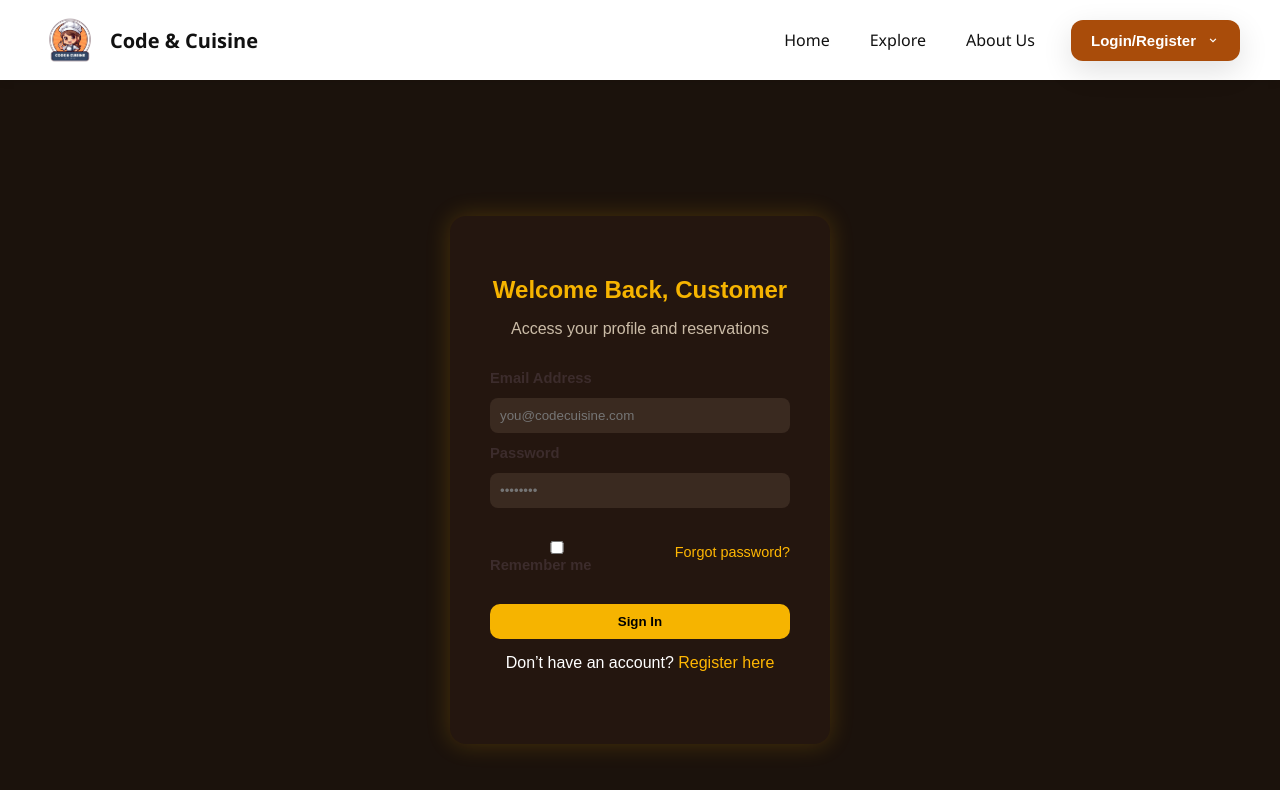
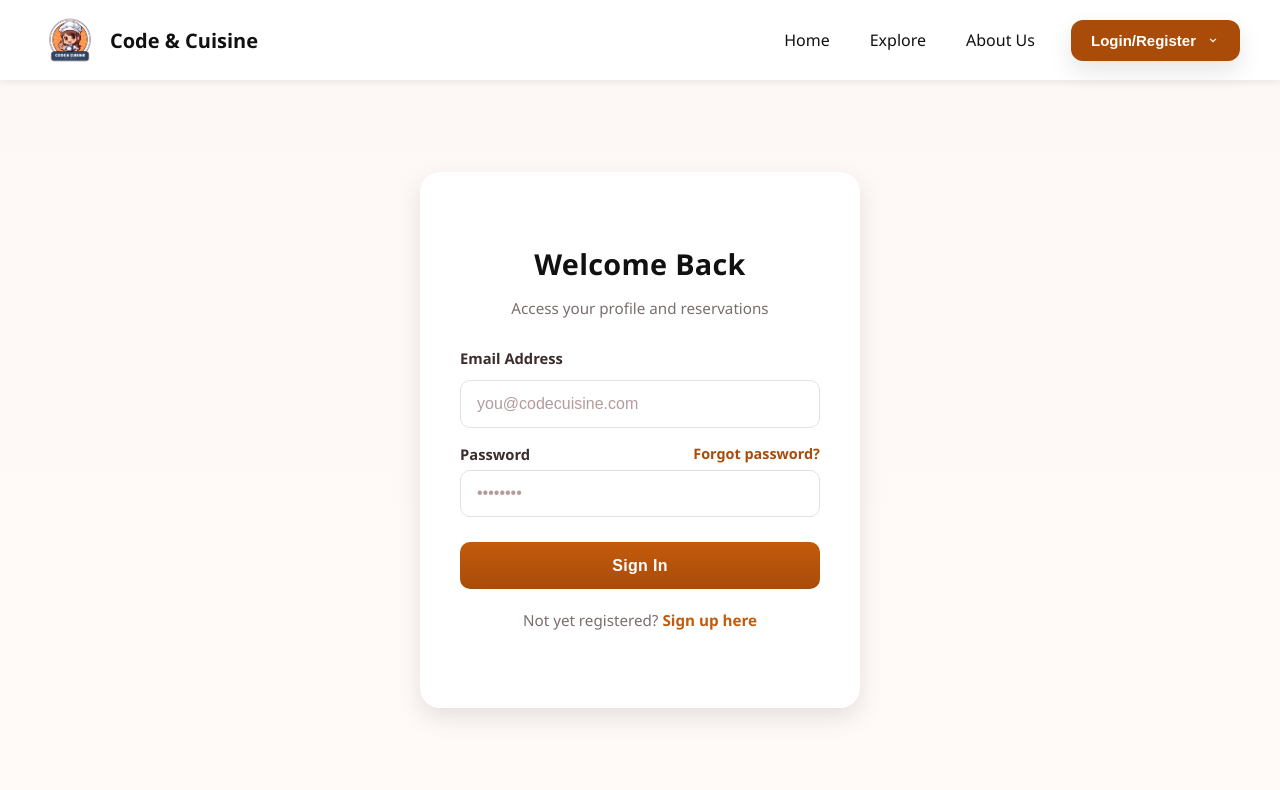
Before and after one commit to SujalGajera/Code-Cuisines, a React (Create React App) app: page / in a window 1280 px wide. Both pictures are taken after a click on the button "Get Started". Shown: the top 790 px of the page. Built offline with nearby package versions, Linux system fonts and the light colour scheme.

Commit message:
Sujal: fixed some files on main branch

```diff
--- a/src/App.js
+++ b/src/App.js
@@ -35,12 +35,13 @@ function App() {
         <Route path="/explore" element={<Explore />} />
         <Route path="/about" element={<About />} />
 
-        {/* Customer auth & app */}
+        {/* Customer auth & dashboard */}
         <Route path="/login/customer" element={<CustomerLogin />} />
         <Route path="/customer/login" element={<Navigate to="/login/customer" replace />} />
         <Route path="/customer/register" element={<CustomerRegister />} />
         <Route path="/customer/dashboard" element={<CustomerDashboard />} />
-        <Route path="/customer/forgot" element={<CustomerForgot />} />
+        {/* ✅ Updated path for Forgot Password */}
+        <Route path="/customer/forgot-password" element={<CustomerForgot />} />
 
         {/* Staff / Receptionist auth & app */}
         <Route path="/signup" element={<SignUp />} />
--- a/src/Yubi/CustomerLogin.css
+++ b/src/Yubi/CustomerLogin.css
@@ -1,148 +1,247 @@
+/* ===== CUSTOMER LOGIN & REGISTER ===== */
+:root {
+  --brand: #a94c0a;
+  --brand-200: #c35a0c;
+  --ink: #111;
+  --muted: #666;
+  --paper: #ffffff;
+  --bg-soft: linear-gradient(180deg, #fdf8f6 0%, #fffaf8 100%);
+  --shadow: 0 10px 25px rgba(0, 0, 0, 0.1);
+  --radius: 20px;
+}
+
+body {
+  font-family: "Segoe UI", Tahoma, Geneva, Verdana, sans-serif;
+  background: var(--bg-soft);
+  color: var(--ink);
+  margin: 0;
+  padding: 0;
+  box-sizing: border-box;
+}
+
+/* ===== Container ===== */
 .login-container {
-  height: 100vh;
   display: flex;
   justify-content: center;
   align-items: center;
-  background-color: #1b120c;
-  color: #fff6e9;
-  font-family: "Poppins", sans-serif;
+  min-height: calc(100vh - 80px);
+  background: var(--bg-soft);
+  padding: 20px;
 }
 
+/* ===== Card (used for both login & register) ===== */
 .login-box {
-  background-color: #24160f;
-  padding: 2.5rem;
-  border-radius: 16px;
-  width: 380px;
-  box-shadow: 0 0 25px rgba(255, 180, 0, 0.2);
+  background: var(--paper);
+  padding: 3rem 2.5rem;
+  border-radius: var(--radius);
+  box-shadow: var(--shadow);
+  width: 100%;
+  max-width: 440px;
+  transition: all 0.3s ease;
+  text-align: left;
+  animation: fadeIn 0.4s ease;
 }
 
-h2 {
-  color: #f6b400;
-  text-align: center;
-  margin-bottom: 0.5rem;
+.login-box:hover {
+  transform: translateY(-3px);
+  box-shadow: 0 15px 45px rgba(0, 0, 0, 0.12);
 }
 
-p {
+/* ===== Titles ===== */
+.login-box h2 {
   text-align: center;
-  color: #cbbca7;
-  margin-bottom: 2rem;
+  color: var(--brand);
+  font-weight: 700;
+  font-size: 1.8rem;
+  margin-bottom: 0.3rem;
+  letter-spacing: 0.3px;
 }
 
+.login-box p {
+  text-align: center;
+  color: #7a6e6e;
+  margin-bottom: 1.8rem;
+  font-size: 0.95rem;
+  line-height: 1.4;
+}
+
+/* ===== Input Fields ===== */
 label {
   display: block;
-  margin-top: 0.8rem;
-  color: #fff6e9;
+  font-weight: 600;
   font-size: 0.95rem;
+  color: var(--ink);
+  margin-top: 1rem;
 }
 
 input {
   width: 100%;
-  padding: 10px;
-  margin-top: 0.3rem;
-  border: none;
-  border-radius: 8px;
-  background-color: #3a2a20;
-  color: #fff;
+  padding: 0.85rem 1rem;
+  margin-top: 6px;
+  border: 1px solid #e5dfdd;
+  border-radius: 10px;
+  background-color: #fff;
+  font-size: 1rem;
+  color: #3b2d2d;
+  transition: all 0.3s ease;
+}
+
+input::placeholder {
+  color: #b39c9c;
 }
 
 input:focus {
-  outline: 2px solid #f6b400;
+  border-color: var(--brand-200);
+  box-shadow: 0 0 6px rgba(195, 90, 12, 0.25);
+  outline: none;
 }
 
+/* ===== Dual Name Fields (Register only) ===== */
+.name-fields,
+.row-inputs {
+  display: flex;
+  gap: 12px;
+  margin-bottom: 0.3rem;
+}
+
+.name-fields div,
+.row-inputs input {
+  flex: 1;
+}
+
+/* ===== Checkbox / Remember Me / Newsletter ===== */
 .login-options {
   display: flex;
   justify-content: space-between;
   align-items: center;
   margin-top: 1rem;
   font-size: 0.9rem;
+  color: var(--muted);
+}
+
+.login-options label {
+  display: flex;
+  align-items: center;
+  gap: 6px;
+  cursor: pointer;
+  font-weight: 500;
+}
+
+.login-options input[type="checkbox"] {
+  width: 16px;
+  height: 16px;
+  accent-color: var(--brand);
 }
 
 .login-options a {
-  color: #f6b400;
+  color: var(--brand-200);
+  font-weight: 600;
   text-decoration: none;
+  transition: color 0.3s ease;
 }
 
-.login-btn {
-  margin-top: 1.5rem;
-  width: 100%;
-  padding: 10px;
-  background-color: #f6b400;
-  border: none;
-  border-radius: 10px;
-  font-weight: 600;
-  color: #000;
-  cursor: pointer;
+.login-options a:hover {
+  color: var(--brand);
+  text-decoration: underline;
 }
 
-.login-btn:hover {
-  background-color: #ffca3a;
+/* ===== Buttons ===== */
+.login-btn,
+.submit-btn {
+  width: 100%;
+  background: linear-gradient(180deg, #c35a0c 0%, #a94c0a 100%);
+  color: #fff;
+  border: none;
+  padding: 0.9rem;
+  border-radius: 10px;
+  font-size: 1rem;
+  font-weight: 600;
+  cursor: pointer;
+  transition: all 0.3s ease;
+  margin-top: 1.6rem;
+  letter-spacing: 0.3px;
 }
 
-.name-fields {
-  display: flex;
-  gap: 10px;
-  width: 100%;
+.login-btn:hover,
+.submit-btn:hover {
+  background: linear-gradient(180deg, #d96a10 0%, #b7540b 100%);
+  transform: translateY(-2px);
+  box-shadow: 0 6px 14px rgba(195, 90, 12, 0.35);
 }
 
-.name-fields div {
-  flex: 1;
+/* ===== Bottom Links ===== */
+.link-prompt,
+.signin-link {
+  text-align: center;
+  margin-top: 1.3rem;
+  color: #7a6e6e;
+  font-size: 0.95rem;
 }
 
-/* Dashboard shared */
-.dashboard {
-  display: flex;
-  height: 100vh;
-  background-color: #1b120c;
-  color: #fff6e9;
+.link-prompt span,
+.signin-link a {
+  color: var(--brand-200);
+  font-weight: 600;
+  text-decoration: none;
+  cursor: pointer;
+  transition: color 0.3s ease;
 }
 
-.sidebar {
-  width: 240px;
-  background-color: #24160f;
-  padding: 2rem 1.5rem;
-  display: flex;
-  flex-direction: column;
-  justify-content: space-between;
+.link-prompt span:hover,
+.signin-link a:hover {
+  color: var(--brand);
+  text-decoration: underline;
 }
 
-.sidebar ul {
-  list-style: none;
-  padding: 0;
+/* ===== Newsletter Checkbox (Register only) ===== */
+.newsletter {
+  display: flex;
+  align-items: center;
+  gap: 8px;
+  font-size: 0.9rem;
+  color: #7a6e6e;
+  margin-top: 0.8rem;
 }
 
-.sidebar li {
-  margin-bottom: 1.5rem;
-  cursor: pointer;
+/* ===== Error / Success messages ===== */
+.error-text {
+  color: #b32626;
+  font-size: 0.9rem;
+  text-align: left;
+  margin-top: -5px;
+  margin-bottom: 10px;
+  font-weight: 500;
 }
 
-.sidebar li:hover {
-  color: #f6b400;
+.success-message {
+  margin-top: 20px;
+  color: #2d8a3f;
+  font-weight: 600;
+  font-size: 15px;
+  animation: fadeIn 0.3s ease-in-out;
 }
 
-.logout-btn {
-  background: none;
-  border: none;
-  color: #f6b400;
-  font-weight: 600;
-  cursor: pointer;
+/* ===== Animation ===== */
+@keyframes fadeIn {
+  from {
+    opacity: 0;
+    transform: translateY(-8px);
+  }
+  to {
+    opacity: 1;
+    transform: translateY(0);
+  }
 }
 
-.main {
-  flex: 1;
-  padding: 3rem;
+/* ===== Responsive ===== */
+@media (max-width: 768px) {
+  .login-box {
+    padding: 2.2rem 1.6rem;
+    max-width: 90%;
+  }
+
+  .name-fields,
+  .row-inputs {
+    flex-direction: column;
+  }
 }
-
-.profile-section {
-  display: flex;
-  align-items: center;
-  background-color: #2b1a13;
-  border-radius: 16px;
-  padding: 1.5rem;
-}
-
-.profile-section img {
-  width: 90px;
-  height: 90px;
-  border-radius: 50%;
-  margin-right: 1.5rem;
-}
--- a/src/Yubi/CustomerLogin.js
+++ b/src/Yubi/CustomerLogin.js
@@ -10,31 +10,29 @@ function CustomerLogin() {
   const handleLogin = (e) => {
     e.preventDefault();
 
-    // Fetch registered users
     const users = JSON.parse(localStorage.getItem("registeredUsers")) || [];
 
-    // Check if user exists
     const matchedUser = users.find(
       (user) => user.email === email && user.password === password
     );
 
     if (matchedUser) {
       alert(`✅ Welcome back, ${matchedUser.firstName}!`);
-      // Save logged-in user info for dashboard
       localStorage.setItem("loggedInUser", JSON.stringify(matchedUser));
       navigate("/customer/dashboard");
     } else {
-      alert("❌ Invalid email or password! Please try again or register.");
+      alert("❌ Invalid email or password. Please try again or register.");
     }
   };
 
   return (
     <div className="login-container">
       <div className="login-box">
-        <h2>Welcome Back, Customer </h2>
+        <h2 style={{ color: "#111" }}>Welcome Back</h2>
         <p>Access your profile and reservations</p>
 
         <form onSubmit={handleLogin}>
+          {/* Email */}
           <label>Email Address</label>
           <input
             type="email"
@@ -44,7 +42,29 @@ function CustomerLogin() {
             required
           />
 
-          <label>Password</label>
+          {/* Password + Forgot link */}
+          <div
+            style={{
+              display: "flex",
+              justifyContent: "space-between",
+              alignItems: "center",
+              marginTop: "1rem",
+            }}
+          >
+            <label style={{ margin: 0 }}>Password</label>
+            <span
+              onClick={() => navigate("/customer/forgot-password")}
+              style={{
+                color: "#a94c0a",
+                cursor: "pointer",
+                fontWeight: 600,
+                fontSize: "0.9rem",
+              }}
+            >
+              Forgot password?
+            </span>
+          </div>
+
           <input
             type="password"
             placeholder="••••••••"
@@ -53,29 +73,16 @@ function CustomerLogin() {
             required
           />
 
-          <div className="login-options">
-            <label>
-              <input type="checkbox" /> Remember me
-            </label>
-            <a
-              href="/customer/forgot-password"
-              style={{ color: "#ffb703", textDecoration: "none" }}
-            >
-              Forgot password?
-            </a>
-          </div>
-
+          {/* Button */}
           <button type="submit" className="login-btn">
             Sign In
           </button>
 
-          <p style={{ marginTop: "15px", color: "#fff" }}>
-            Don’t have an account?{" "}
-            <span
-              style={{ color: "#ffb703", cursor: "pointer" }}
-              onClick={() => navigate("/customer/register")}
-            >
-              Register here
+          {/* Register link */}
+          <p className="link-prompt">
+            Not yet registered?{" "}
+            <span onClick={() => navigate("/customer/register")}>
+              Sign up here
             </span>
           </p>
         </form>
--- a/src/Yubi/CustomerRegister.js
+++ b/src/Yubi/CustomerRegister.js
@@ -1,6 +1,6 @@
 import React, { useState } from "react";
 import { useNavigate } from "react-router-dom";
-import "./CustomerLogin.css"; //  same style as login page
+import "./CustomerLogin.css";
 
 function CustomerRegister() {
   const navigate = useNavigate();
@@ -10,33 +10,26 @@ function CustomerRegister() {
   const [email, setEmail] = useState("");
   const [phone, setPhone] = useState("");
   const [password, setPassword] = useState("");
-  const [confirmPassword, setConfirmPassword] = useState("");
-  const [subscribe, setSubscribe] = useState(false);
 
   const handleRegister = (e) => {
     e.preventDefault();
-
-    // Validation checks
-    if (password !== confirmPassword) {
-      alert("❌ Passwords do not match!");
-      return;
-    }
 
     if (!/^\d{10}$/.test(phone)) {
       alert("⚠️ Please enter a valid 10-digit phone number.");
       return;
     }
 
-    // Save user to localStorage
-    const existingUsers = JSON.parse(localStorage.getItem("registeredUsers")) || [];
+    const existingUsers =
+      JSON.parse(localStorage.getItem("registeredUsers")) || [];
     const userExists = existingUsers.some((user) => user.email === email);
+
     if (userExists) {
       alert("⚠️ Email already registered. Please login instead.");
       navigate("/customer/login");
       return;
     }
 
-    const newUser = { firstName, lastName, email, phone, password, subscribe };
+    const newUser = { firstName, lastName, email, phone, password };
     existingUsers.push(newUser);
     localStorage.setItem("registeredUsers", JSON.stringify(existingUsers));
 
@@ -47,7 +40,7 @@ function CustomerRegister() {
   return (
     <div className="login-container">
       <div className="login-box">
-        <h2>Create Your Account 🍴</h2>
+        <h2>Create Your Account</h2>
         <p>Join Code Cuisine to manage your profile and reservations</p>
 
         <form onSubmit={handleRegister}>
@@ -62,7 +55,6 @@ function CustomerRegister() {
                 required
               />
             </div>
-
             <div>
               <label>Last Name</label>
               <input
@@ -96,41 +88,21 @@ function CustomerRegister() {
           <label>Password</label>
           <input
             type="password"
-            placeholder="••••••••"
+            placeholder="Enter your password"
             value={password}
             onChange={(e) => setPassword(e.target.value)}
             required
           />
 
-          <label>Confirm Password</label>
-          <input
-            type="password"
-            placeholder="Re-enter your password"
-            value={confirmPassword}
-            onChange={(e) => setConfirmPassword(e.target.value)}
-            required
-          />
-
-          <div className="login-options">
-            <label>
-              <input
-                type="checkbox"
-                checked={subscribe}
-                onChange={(e) => setSubscribe(e.target.checked)}
-              />{" "}
-              Subscribe to our newsletter
-            </label>
-          </div>
-
-          <button type="submit" className="login-btn">
+          <button type="submit" className="submit-btn">
             Register
           </button>
 
-          <p style={{ marginTop: "15px", color: "#fff" }}>
-            Already have an account?{" "}
+          <p className="signin-link">
+            Already registered?{" "}
             <span
-              style={{ color: "#ffb703", cursor: "pointer" }}
               onClick={() => navigate("/customer/login")}
+              style={{ color: "#c35a0c", cursor: "pointer", fontWeight: 600 }}
             >
               Login here
             </span>
--- a/src/Yubi/ForgotPassword.js
+++ b/src/Yubi/ForgotPassword.js
@@ -49,7 +49,7 @@ function ForgotPassword() {
   return (
     <div className="login-container">
       <div className="login-box">
-        <h2>Forgot Password 🔑</h2>
+        <h2>Forgot </h2>
         <p>Reset your Code Cuisine account password</p>
 
         {step === 1 ? (
```
